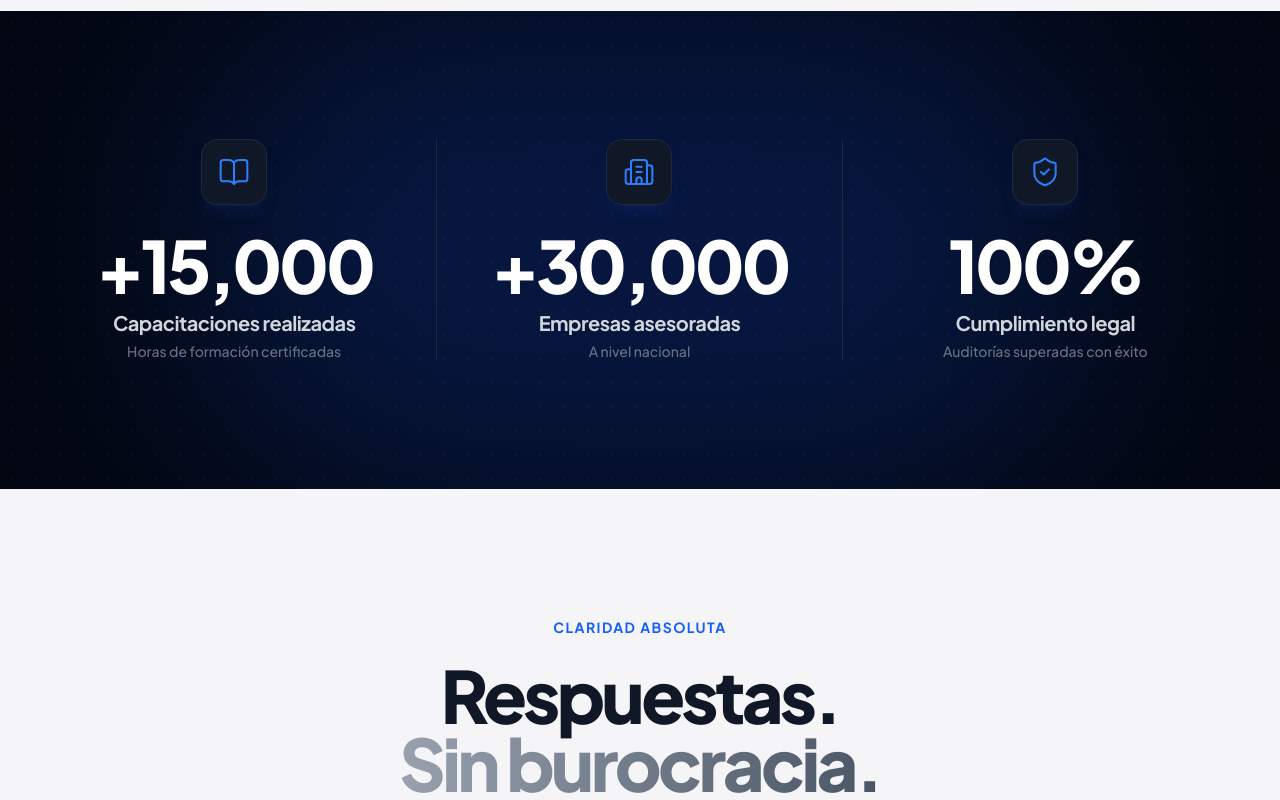
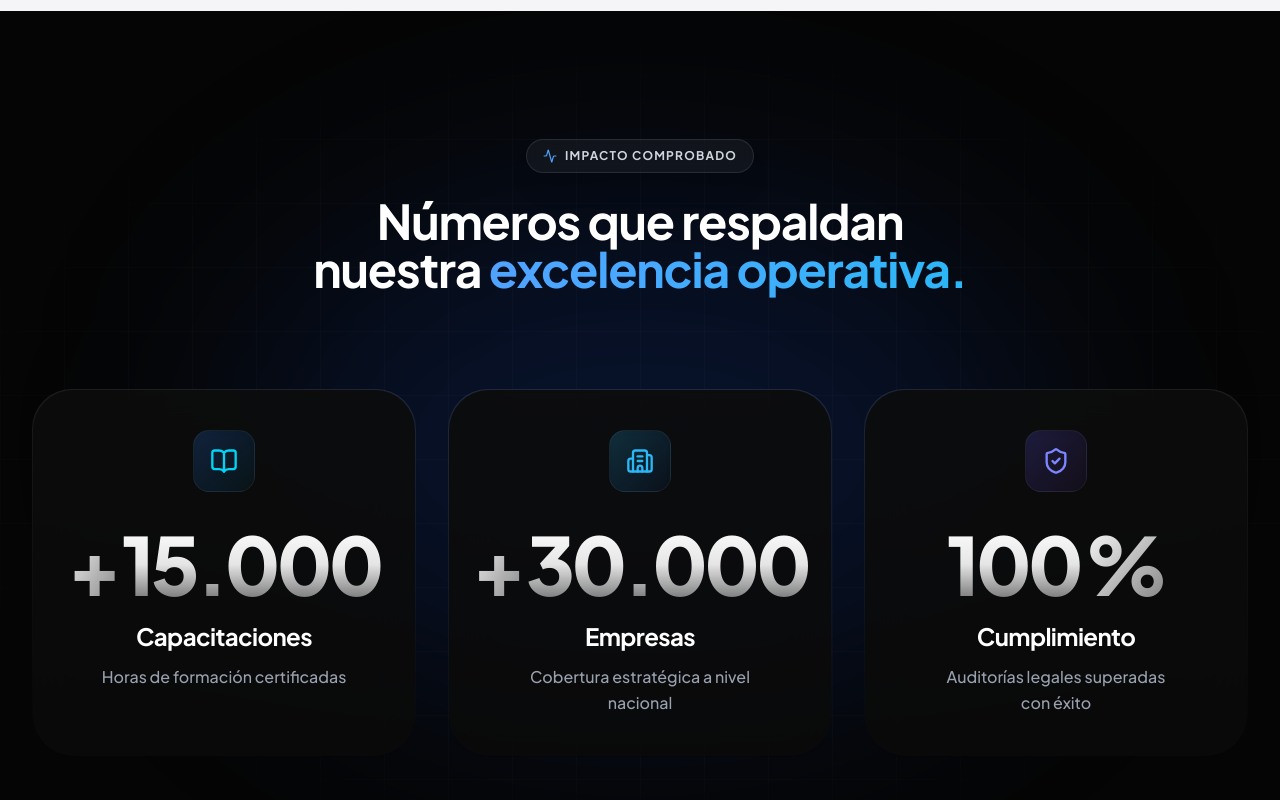
Before and after one commit to integralsst/sistemaintegral, a Next.js app: page / in a window 1280 px wide. Shown: the part 4600-5400 px from the top of the page. Built offline with nearby package versions, Linux system fonts and the light colour scheme; no server answers; the database is empty.

Commit message:
upgrade 12

```diff
--- a/app/components/main/StatsBanner.tsx
+++ b/app/components/main/StatsBanner.tsx
@@ -1,104 +1,172 @@
 "use client";
 
 import React, { useEffect, useRef } from 'react';
-import { motion, useMotionValue, useTransform, animate, useInView } from 'framer-motion';
-import { BookOpen, Building2, ShieldCheck } from 'lucide-react';
+import { motion, useMotionValue, useTransform, animate, useInView, Variants } from 'framer-motion';
+import { BookOpen, Building2, ShieldCheck, Activity } from 'lucide-react';
 
-// Subcomponente animado nativo de Framer Motion
+// ----------------------------------------------------------------------
+// 1. ANIMATED COUNTER (Motor de números a 60fps con Apple Ease)
+// ----------------------------------------------------------------------
 const AnimatedCounter = ({ target, suffix = "", prefix = "" }: { target: number, suffix?: string, prefix?: string }) => {
   const ref = useRef<HTMLDivElement>(null);
-  const isInView = useInView(ref, { once: true, margin: "-50px" });
+  const isInView = useInView(ref, { once: true, margin: "-100px" });
 
   const count = useMotionValue(0);
   const rounded = useTransform(count, (latest) => Math.round(latest));
   const display = useTransform(rounded, (latest) =>
-    Intl.NumberFormat('en-US').format(latest)
+    Intl.NumberFormat('es-CO').format(latest)
   );
 
   useEffect(() => {
     if (isInView) {
       animate(count, target, {
         duration: 2.5,
-        ease: [0.21, 0.47, 0.32, 0.98], // Curva de desaceleración tipo Apple
+        ease: [0.16, 1, 0.3, 1] as [number, number, number, number], // Apple Spring Ease
       });
     }
   }, [isInView, target, count]);
 
   return (
-    <div ref={ref} className="flex items-baseline justify-center font-black text-white tracking-tighter text-5xl md:text-6xl lg:text-7xl mb-2">
-      {prefix && <span>{prefix}</span>}
-      <motion.span>{display}</motion.span>
-      {suffix && <span>{suffix}</span>}
+    <div ref={ref} className="flex items-baseline justify-center font-black tracking-tighter text-5xl md:text-6xl lg:text-[5rem] mb-4">
+      {prefix && <span className="text-transparent bg-clip-text bg-gradient-to-br from-white to-white/50 mr-1">{prefix}</span>}
+      <motion.span className="text-transparent bg-clip-text bg-gradient-to-b from-white via-white/90 to-white/40">
+        {display}
+      </motion.span>
+      {suffix && <span className="text-transparent bg-clip-text bg-gradient-to-br from-white to-white/50 ml-1">{suffix}</span>}
     </div>
   );
 };
 
+// ----------------------------------------------------------------------
+// 2. MAIN COMPONENT: STATS BANNER
+// ----------------------------------------------------------------------
 export default function StatsBanner() {
   const stats = [
     {
-      icon: <BookOpen size={32} strokeWidth={1.5} />,
+      icon: <BookOpen size={28} strokeWidth={2} />,
       target: 15000,
       prefix: "+",
-      label: "Capacitaciones realizadas",
-      description: "Horas de formación certificadas"
+      label: "Capacitaciones",
+      description: "Horas de formación certificadas",
+      color: "from-blue-500/20 to-cyan-500/5",
+      iconColor: "text-cyan-400"
     },
     {
-      icon: <Building2 size={32} strokeWidth={1.5} />,
+      icon: <Building2 size={28} strokeWidth={2} />,
       target: 30000,
       prefix: "+",
-      label: "Empresas asesoradas",
-      description: "A nivel nacional"
+      label: "Empresas",
+      description: "Cobertura estratégica a nivel nacional",
+      color: "from-[var(--color-sis-light)]/20 to-blue-600/5",
+      iconColor: "text-[var(--color-sis-light)]"
     },
     {
-      icon: <ShieldCheck size={32} strokeWidth={1.5} />,
+      icon: <ShieldCheck size={28} strokeWidth={2} />,
       target: 100,
       suffix: "%",
-      label: "Cumplimiento legal",
-      description: "Auditorías superadas con éxito"
+      label: "Cumplimiento",
+      description: "Auditorías legales superadas con éxito",
+      color: "from-indigo-500/20 to-purple-500/5",
+      iconColor: "text-indigo-400"
     }
   ];
 
+  // Variantes estrictas para TypeScript
+  const containerVariants: Variants = {
+    hidden: { opacity: 0 },
+    visible: { opacity: 1, transition: { staggerChildren: 0.15, delayChildren: 0.2 } }
+  };
+
+  const cardVariants: Variants = {
+    hidden: { opacity: 0, y: 40, scale: 0.95 },
+    visible: {
+      opacity: 1,
+      y: 0,
+      scale: 1,
+      transition: { duration: 0.8, ease: [0.16, 1, 0.3, 1] as [number, number, number, number] }
+    }
+  };
+
   return (
-    <section className="w-full bg-gray-950 py-24 md:py-32 relative overflow-hidden">
+    <section className="relative w-full bg-[#050505] py-24 md:py-32 overflow-hidden selection:bg-blue-500/30">
 
-      {/* Aura / Resplandor de fondo (Súper Premium) */}
-      <div className="absolute top-1/2 left-1/2 -translate-x-1/2 -translate-y-1/2 w-full max-w-4xl h-full bg-blue-600/20 blur-[120px] rounded-full pointer-events-none"></div>
+      {/* --- FONDOS Y TEXTURAS (Efecto Wow) --- */}
+      {/* 1. Orbe magnético central */}
+      <div className="absolute top-1/2 left-1/2 -translate-x-1/2 -translate-y-1/2 w-[800px] h-[500px] bg-blue-600/15 blur-[120px] rounded-[100%] pointer-events-none" />
 
-      {/* Patrón de puntos sutil para textura */}
-      <div className="absolute inset-0 bg-[radial-gradient(circle_at_center,rgba(255,255,255,0.03)_1px,transparent_1px)] bg-[length:24px_24px] pointer-events-none"></div>
+      {/* 2. Grid arquitectónico sutil */}
+      <div className="absolute inset-0 bg-[linear-gradient(to_right,#ffffff05_1px,transparent_1px),linear-gradient(to_bottom,#ffffff05_1px,transparent_1px)] bg-[size:4rem_4rem] [mask-image:radial-gradient(ellipse_60%_50%_at_50%_50%,#000_70%,transparent_100%)] pointer-events-none" />
 
+      {/* --- CONTENIDO --- */}
       <div className="max-w-[1400px] mx-auto px-4 sm:px-6 lg:px-8 relative z-10">
 
-        <div className="grid grid-cols-1 md:grid-cols-3 gap-16 md:gap-0 md:divide-x divide-gray-800 text-center">
+        {/* Encabezado del Banner */}
+        <div className="flex flex-col items-center text-center mb-16 md:mb-24">
+          <motion.div
+            initial={{ opacity: 0, scale: 0.8 }}
+            whileInView={{ opacity: 1, scale: 1 }}
+            viewport={{ once: true }}
+            transition={{ duration: 0.6 }}
+            className="inline-flex items-center gap-2 px-4 py-2 rounded-full bg-white/5 border border-white/10 text-gray-300 text-xs font-bold tracking-widest uppercase mb-6 shadow-xl backdrop-blur-md"
+          >
+            <Activity size={14} className="text-blue-400" />
+            Impacto Comprobado
+          </motion.div>
 
+          <motion.h2
+            initial={{ opacity: 0, y: 20 }}
+            whileInView={{ opacity: 1, y: 0 }}
+            viewport={{ once: true }}
+            transition={{ duration: 0.8, delay: 0.1, ease: [0.16, 1, 0.3, 1] as [number, number, number, number] }}
+            className="text-3xl md:text-5xl font-bold text-white tracking-tight max-w-2xl"
+          >
+            Números que respaldan nuestra <span className="text-transparent bg-clip-text bg-gradient-to-r from-blue-400 to-[var(--color-sis-light)]">excelencia operativa.</span>
+          </motion.h2>
+        </div>
+
+        {/* Grid de Tarjetas (Bento-style horizontal) */}
+        <motion.div
+          variants={containerVariants}
+          initial="hidden"
+          whileInView="visible"
+          viewport={{ once: true, margin: "-100px" }}
+          className="grid grid-cols-1 md:grid-cols-3 gap-6 lg:gap-8"
+        >
           {stats.map((stat, index) => (
             <motion.div
               key={index}
-              initial={{ opacity: 0, y: 30 }}
-              whileInView={{ opacity: 1, y: 0 }}
-              viewport={{ once: true, margin: "-50px" }}
-              transition={{ duration: 0.7, delay: index * 0.2, ease: "easeOut" }}
-              className="flex flex-col items-center justify-center group"
+              variants={cardVariants}
+              whileHover={{ y: -8, scale: 1.02 }}
+              className="relative group rounded-[2.5rem] p-[1px] overflow-hidden bg-gradient-to-b from-white/10 to-transparent transition-all duration-500"
             >
-              {/* Ícono animado */}
-              <div className="mb-6 p-4 rounded-2xl bg-gray-900 border border-gray-800 text-blue-500 shadow-lg shadow-blue-900/20 group-hover:scale-110 group-hover:border-blue-500/50 group-hover:text-blue-400 transition-all duration-500">
+              {/* Resplandor interno dinámico al hacer hover */}
+              <div className="absolute inset-0 bg-gradient-to-b opacity-0 group-hover:opacity-100 transition-opacity duration-700 pointer-events-none z-0" />
+
+              {/* Contenedor principal de la tarjeta */}
+              <div className="relative z-10 h-full w-full bg-[#0a0a0a]/90 backdrop-blur-xl rounded-[2.5rem] p-8 md:p-10 flex flex-col items-center text-center shadow-2xl">
+
+                {/* Ícono envuelto en cápsula luminosa */}
+                <div className={`mb-8 p-4 rounded-2xl bg-gradient-to-br ${stat.color} border border-white/5 shadow-inner group-hover:scale-110 transition-transform duration-500 ease-out`}>
+                  <div className={stat.iconColor}>
                     {stat.icon}
                   </div>
+                </div>
 
-              {/* Contador */}
+                {/* Motor numérico */}
                 <AnimatedCounter target={stat.target} suffix={stat.suffix} prefix={stat.prefix} />
 
-              {/* Textos */}
-              <h3 className="text-gray-300 text-xl font-bold tracking-tight mb-1">
+                <h3 className="text-white text-xl md:text-2xl font-bold tracking-tight mb-3">
                   {stat.label}
                 </h3>
-              <p className="text-gray-500 text-sm font-medium">
+                <p className="text-gray-400 text-sm md:text-base font-medium leading-relaxed max-w-[250px] mx-auto">
                   {stat.description}
                 </p>
+
+              </div>
             </motion.div>
           ))}
+        </motion.div>
 
-        </div>
       </div>
     </section>
   );
```
Lines whose indentation alone changed are shown as unchanged.
